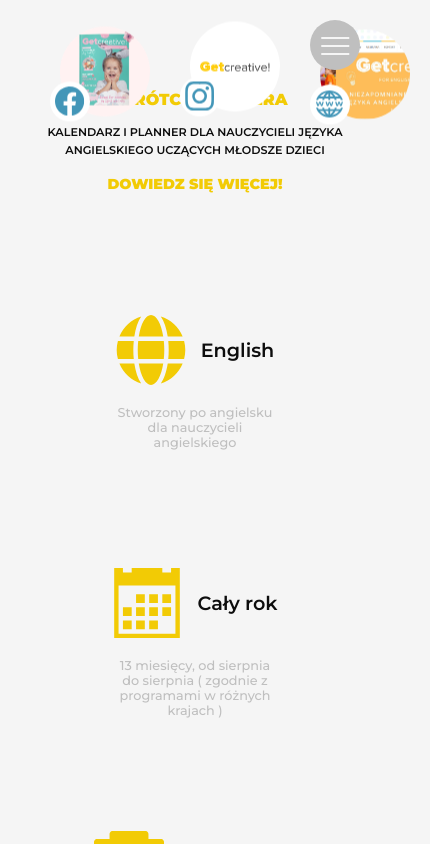
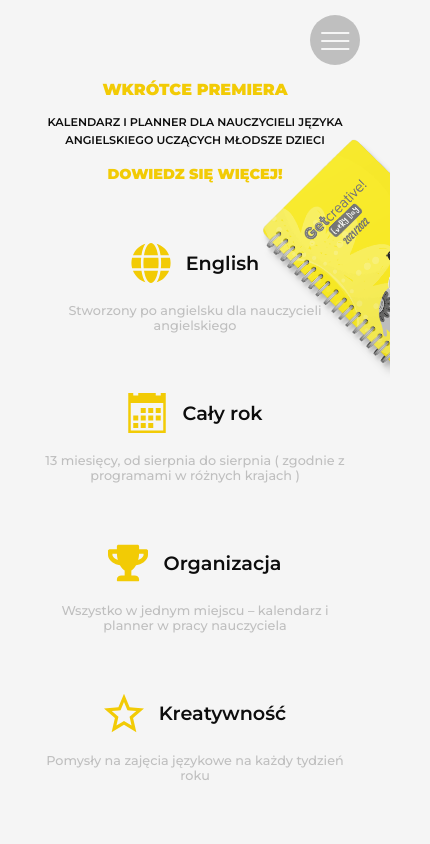
Before and after one commit to PatrickInFrontEnd/get-creative-everyday-demo, a React (Create React App) app: page / in a window 390 px wide. Shown: the top 844 px of the page, 430 px wide, since content can reach past the window. Built offline with nearby package versions, Linux system fonts and the light colour scheme.

Commit message:
Tweaks from PM have been completed and implemented to the project.

```diff
--- a/src/components/Book/Book.component.js
+++ b/src/components/Book/Book.component.js
@@ -5,10 +5,43 @@ const BookPhoto = styled.img`
     position: absolute;
     bottom: 0;
     right: 0;
+    z-index: -1;
     transform: translate(0, 30%) rotate(-30deg);
     width: 400px;
     height: 580px;
     object-fit: contain;
+
+    @media screen and (max-width: 1850px) {
+        bottom: 40%;
+        transform: translate(20%, 30%) rotate(-45deg);
+    }
+
+    @media screen and (max-width: 1500px) {
+        transform: translate(40%, 30%) rotate(-45deg);
+    }
+
+    @media screen and (max-width: 1180px) {
+        transform: translate(50%, 30%) rotate(-45deg);
+    }
+
+    @media screen and (max-width: 1100px) {
+        bottom: 55%;
+        transform: translate(40%, 30%) rotate(-45deg);
+    }
+
+    @media screen and (max-width: 700px) {
+        bottom: 60%;
+        width: 300px;
+        height: 480px;
+    }
+
+    @media screen and (max-width: 500px) {
+        bottom: unset;
+        top: 10%;
+        width: 180px;
+        height: 360px;
+        transform: translate(40%, -30%) rotate(-45deg);
+    }
 `;
 
 const BookComponent = (props) => <BookPhoto src={GCEDPNG} />;
--- a/src/components/Flower/Flower.component.js
+++ b/src/components/Flower/Flower.component.js
@@ -11,9 +11,18 @@ const Flower = styled.img`
     height: 520px;
     object-fit: cover;
 
-    @media screen and (max-width: 1140px) {
+    @media screen and (max-width: 1850px) {
+        bottom: 40%;
+        transform: translate(-35%, 30%) rotate(90deg);
+    }
+
+    @media screen and (max-width: 1230px) {
         width: 900px;
         height: 420px;
+    }
+
+    @media screen and (max-width: 1100px) {
+        bottom: 55%;
     }
 
     @media screen and (max-width: 900px) {
--- a/src/components/Form/Form.component.js
+++ b/src/components/Form/Form.component.js
@@ -163,7 +163,9 @@ const Header = styled.h5`
     & + span {
         ${flexCenter};
         font-size: ${({ theme }) => theme.fz.XXXS};
+        color: ${({ theme }) => theme.colors.grey};
         margin: 10px auto;
+        padding: 0 20px;
         text-align: center;
     }
 `;
@@ -189,6 +191,10 @@ const Message = styled.div`
 
 const FormContainer = styled.div`
     margin: 80px auto 0;
+
+    @media screen and (max-width: 500px) {
+        margin: 40px auto 0;
+    }
 `;
 
 const FormComponent = (props) => {
--- a/src/components/Header/Header.component.js
+++ b/src/components/Header/Header.component.js
@@ -1,30 +1,6 @@
 import React from "react";
-import styled, { useTheme } from "styled-components";
+import styled from "styled-components";
 import Title from "./../atoms/Title/Title.component";
-
-const Header = styled.h5`
-    margin: 30px auto;
-    max-width: 1000px;
-    text-align: center;
-
-    @media screen and (max-width: 1100px) {
-        & {
-            padding: 0 50px;
-        }
-    }
-
-    @media screen and (max-width: 800px) {
-        & {
-            font-size: ${({ theme }) => theme.fz.S};
-        }
-    }
-
-    @media screen and (max-width: 560px) {
-        & {
-            font-size: ${({ theme }) => theme.fz.XS};
-        }
-    }
-`;
 
 export const SubHeader = styled.h6`
     font-size: ${({ theme }) => theme.fz.XS};
@@ -50,10 +26,7 @@ export const SubHeader = styled.h6`
     }
 `;
 
-const HeaderComponent = (props) => {
-    const theme = useTheme();
-
-    return (
+const HeaderComponent = (props) => (
     <>
         <Title>wkrótce premiera</Title>
         <SubHeader>
@@ -65,6 +38,5 @@ const HeaderComponent = (props) => {
         </Title>
     </>
 );
-};
 
 export default HeaderComponent;
--- a/src/components/SocialMedia/SocialMedia.component.js
+++ b/src/components/SocialMedia/SocialMedia.component.js
@@ -60,7 +60,7 @@ export const SocialContainer = styled.a`
     }
 
     & > img,
-    & > a {
+    & > div {
         border-radius: 50%;
     }
 
@@ -70,7 +70,7 @@ export const SocialContainer = styled.a`
         object-fit: cover;
         object-position: center center;
     }
-    & > a {
+    & > div {
         position: absolute;
         bottom: -5%;
         left: -10px;
@@ -84,25 +84,76 @@ export const SocialContainer = styled.a`
             ${size_100x100};
         }
     }
+
+    @media screen and (max-width: 1450px) {
+        & {
+            width: 70px;
+            height: 70px;
+
+            & > div {
+                bottom: -15%;
+                left: -10px;
+
+                svg {
+                    ${size_100x100};
+                }
+            }
+        }
+    }
+
+    @media screen and (max-width: 480px) {
+        top: -25px;
+    }
+
+    @media screen and (max-width: 420px) {
+        width: 60px;
+        height: 60px;
+    }
 `;
 
 const Container = styled.div`
     ${flexCenter};
+
+    @media screen and (max-width: 1350px) {
+        & {
+            position: absolute;
+            bottom: 0;
+            left: 0;
+            width: 100%;
+            background-color: ${({ theme }) => theme.colors.white};
+            transition: 0.5s;
+            transform: translateX(-150%);
+
+            ${({ isActive }) =>
+                isActive
+                    ? css`
+                          transform: translateX(0);
+                      `
+                    : ""}
+        }
+    }
+
+    @media screen and (max-width: 480px) {
+        padding: 30px 0;
+        bottom: -335px;
+    }
+
+    @media screen and (max-width: 420px) {
+        bottom: -325px;
+    }
 `;
 
 const SocialMediaComponent = ({ children, linkUrl, imgSrc }) => {
     return (
         <SocialContainer href={linkUrl} target="_blank" rel="noreferrer">
             <img src={imgSrc} alt="Social media" />
-            <a href={linkUrl} target="_blank" rel="noreferrer">
-                {children}
-            </a>
+            <div>{children}</div>
         </SocialContainer>
     );
 };
 
-export const SocialMediasComponent = (props) => (
-    <Container>
+export const SocialMediasComponent = ({ isActive }) => (
+    <Container isActive={isActive}>
         <SocialMediaComponent
             linkUrl="https://www.facebook.com/magazynGetCreative/"
             imgSrc={GCPNG}
--- a/src/components/Tiles Container/Tiles.container.js
+++ b/src/components/Tiles Container/Tiles.container.js
@@ -18,6 +18,15 @@ const TilesSection = styled.div`
     margin: 20px auto;
     z-index: 2;
 
+    @media screen and (max-width: 1850px) {
+        max-width: 1000px;
+        padding: 0 20px;
+    }
+
+    @media screen and (max-width: 1100px) {
+        max-width: 500px;
+    }
+
     @media screen and (max-width: 560px) {
         margin: 30px auto 0;
     }
@@ -28,7 +37,6 @@ const TilesSection = styled.div`
 `;
 
 const TilesContainer = (props) => (
-    <TilesSection>
     <TilesSection id="niezbednik">
         <Tile>
             <TitleContainer>
@@ -49,8 +57,8 @@ const TilesContainer = (props) => (
             </TitleContainer>
 
             <p>
-                    13 miesięcy, od sierpnia do sierpnia &#x28; zgodnie z
-                    programami w różnych krajach &#41;
+                13 miesięcy, od sierpnia do sierpnia &#x28; zgodnie z programami
+                w różnych krajach &#41;
             </p>
         </Tile>
         <Tile>
@@ -77,7 +85,6 @@ const TilesContainer = (props) => (
             <p>Pomysły na zajęcia językowe na każdy tydzień roku</p>
         </Tile>
     </TilesSection>
-    </TilesSection>
 );
 
 export default TilesContainer;
--- a/src/components/atoms/Tile/Tile.component.js
+++ b/src/components/atoms/Tile/Tile.component.js
@@ -27,12 +27,10 @@ const Container = styled.div`
         font-weight: ${({ theme }) => theme.fw.medium};
     }
 
-    @media screen and (max-width: 1350px) {
-        width: 300px;
-        height: 200px;
-    }
     @media screen and (max-width: 500px) {
         margin: 30px 0;
+        height: auto;
+        padding: 0;
         width: 100%;
         ${flexCenter};
 
@@ -58,11 +56,6 @@ export const TileIconContainer = styled.div`
         fill: ${({ theme }) => theme.colors.yellow};
     }
 
-    @media screen and (max-width: 1350px) {
-        width: 70px;
-        height: 70px;
-    }
-
     @media screen and (max-width: 838px) {
         right: 50%;
     }
--- a/src/layout/footer.component.js
+++ b/src/layout/footer.component.js
@@ -154,7 +154,7 @@ const FooterComponent = (props) => (
                     target="_blank"
                     rel="noreferrer"
                 >
-                    <i class="fab fa-facebook-f"></i>
+                    <i className="fab fa-facebook-f"></i>
                     Facebook
                 </a>
 
@@ -163,7 +163,7 @@ const FooterComponent = (props) => (
                     target="_blank"
                     rel="noreferrer"
                 >
-                    <i class="fab fa-instagram"></i>
+                    <i className="fab fa-instagram"></i>
                     Instagram
                 </a>
             </DescriptionBlock>
--- a/src/layout/menu.component.js
+++ b/src/layout/menu.component.js
@@ -159,32 +159,53 @@ const Hamburger = styled.div`
 `;
 
 const NavigationComponent = (props) => {
-    const scrollTo = (hash) => () => {
-        console.log(hash);
-        gsap.to(window, { scrollTo: hash });
-    };
+    const scrollTo = (hash) => gsap.to(window, { scrollTo: hash });
 
     const [hamburgerActive, setHamburgerActive] = useState(false);
+
+    const toggleHamburgerActive = () => setHamburgerActive((prev) => !prev);
+
+    const handleMobileClick = () => {
+        if (window.innerWidth <= 1450) toggleHamburgerActive();
+    };
 
     return (
         <Navigation>
             <div className={`links ${hamburgerActive ? "active" : ""}`}>
-                <Link to="#" onClick={scrollTo(0)}>
-                    <i class="fas fa-home"></i>
+                <Link
+                    to="#"
+                    onClick={() => {
+                        scrollTo(0);
+                        handleMobileClick();
+                    }}
+                >
+                    <i className="fas fa-home"></i>
                 </Link>
-                <Link to="#niezbednik" onClick={scrollTo("#niezbednik")}>
+                <Link
+                    to="#niezbednik"
+                    onClick={() => {
+                        scrollTo("#niezbednik");
+                        handleMobileClick();
+                    }}
+                >
                     Niezbędnik
                 </Link>
-                <Link to="#kontakt" onClick={scrollTo("#kontakt")}>
+                <Link
+                    to="#kontakt"
+                    onClick={() => {
+                        scrollTo("#kontakt");
+                        handleMobileClick();
+                    }}
+                >
                     Kontakt
                 </Link>
             </div>
 
-            <SocialMediasComponent />
+            <SocialMediasComponent isActive={hamburgerActive} />
 
             <Hamburger
                 className={hamburgerActive ? "active" : ""}
-                onClick={() => setHamburgerActive((prev) => !prev)}
+                onClick={toggleHamburgerActive}
             >
                 <span></span>
                 <span></span>
```
Lines whose indentation alone changed are shown as unchanged.
